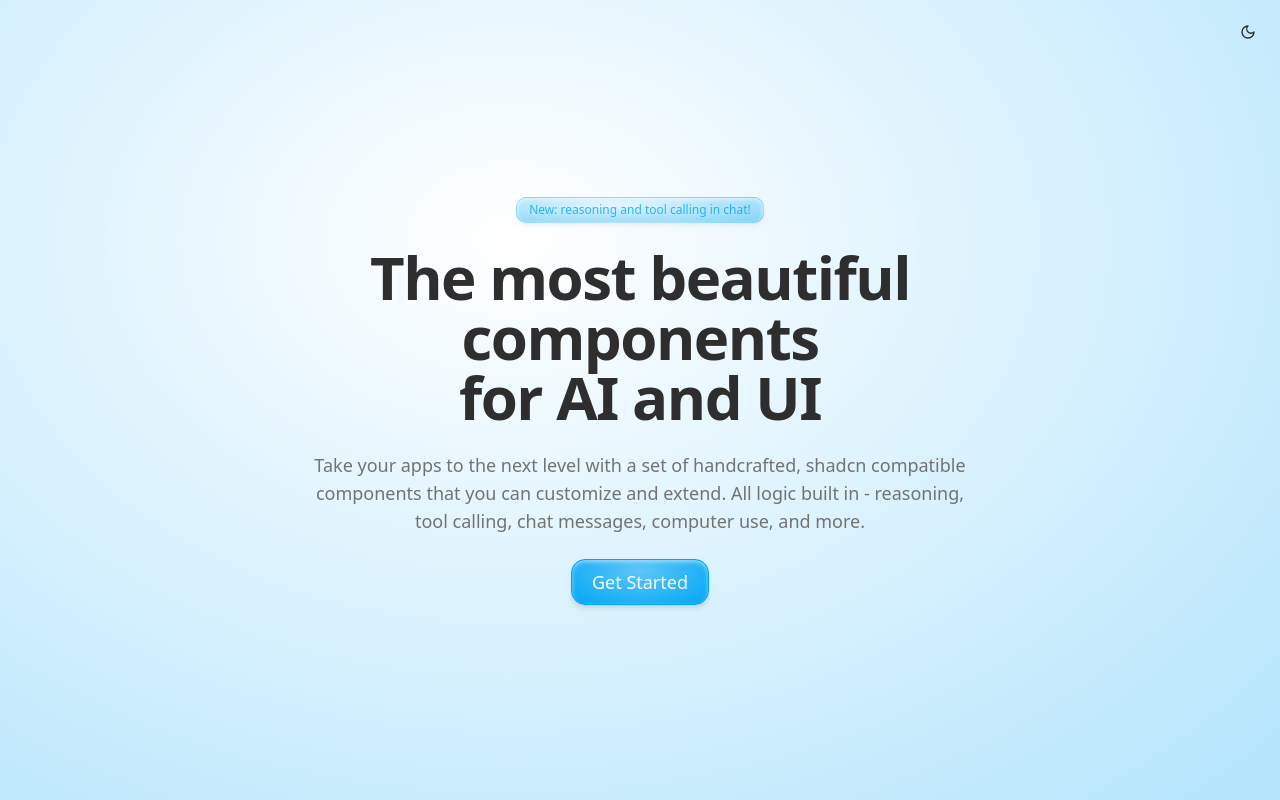
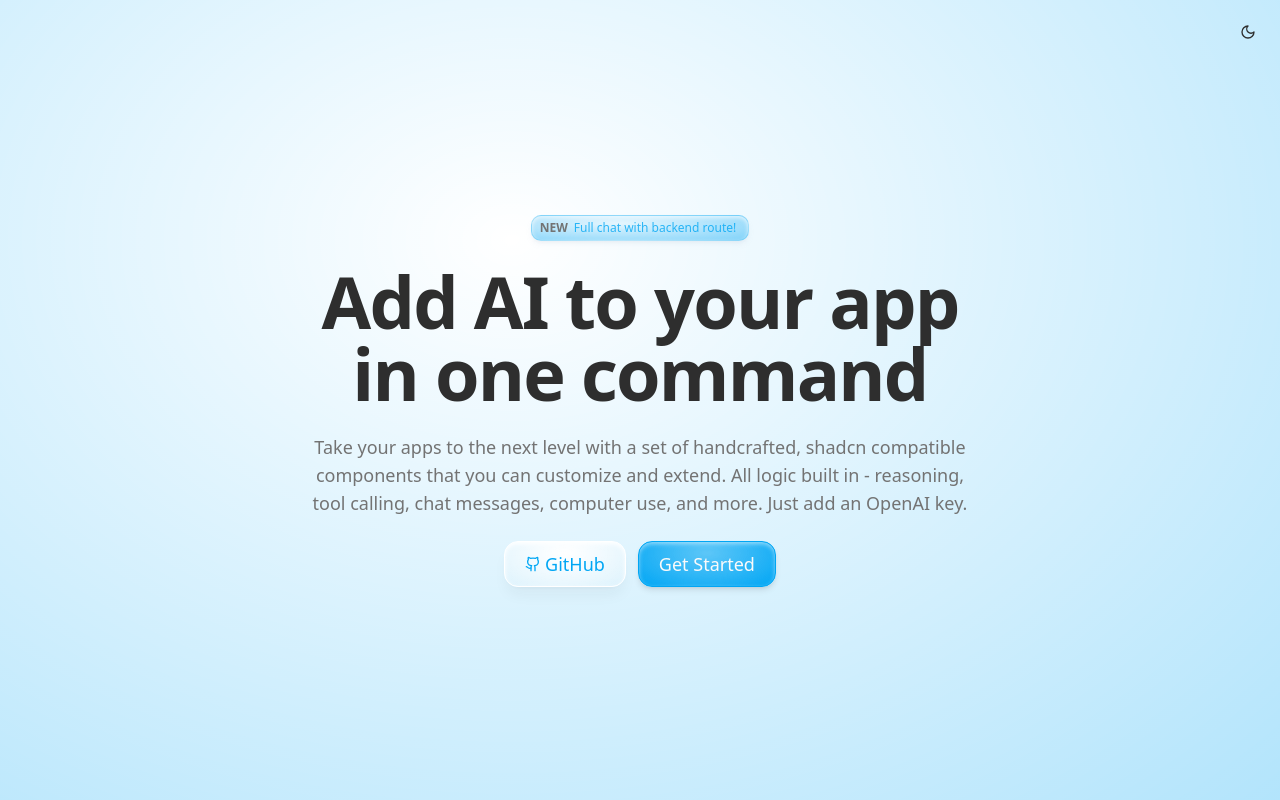
Before and after one commit to SuperAce100/design-system, a Next.js app: page / in a window 1280 px wide. Built offline with nearby package versions, Linux system fonts and the light colour scheme.

Commit message:
homepage in progress

```diff
--- a/app/page.tsx
+++ b/app/page.tsx
@@ -3,6 +3,7 @@ import Link from "next/link";
 import { Button } from "@/registry/new-york/blocks/button/button";
 import { Badge } from "@/registry/new-york/blocks/badge/badge";
 import Reveal from "@/registry/new-york/blocks/reveal/reveal";
+import { Github } from "lucide-react";
 
 export default function Home() {
   return (
@@ -11,23 +12,34 @@ export default function Home() {
       <header className="max-w-2xl mx-auto flex flex-col gap-6 items-center text-center h-screen justify-center">
         <Reveal index={0}>
           <Badge variant="fancy" color="primary" className="px-3 py-1">
-            New: reasoning and tool calling in chat!
+            <span className="dark:text-foreground text-muted-foreground uppercase text-xs font-bold mr-1 -ml-1">
+              New
+            </span>{" "}
+            Full chat with backend route!
           </Badge>
         </Reveal>
         <Reveal index={1}>
-          <h1 className="text-5xl md:text-6xl font-semibold tracking-tight text-balance">
-            The most beautiful components for AI and UI
+          <h1 className="text-5xl md:text-7xl font-semibold tracking-tight text-balance">
+            Add AI to your app in one command
           </h1>
         </Reveal>
         <Reveal index={2}>
           <p className="text-muted-foreground text-lg max-w-3xl">
             Take your apps to the next level with a set of handcrafted, shadcn compatible components
             that you can customize and extend. All logic built in - reasoning, tool calling, chat
-            messages, computer use, and more.
+            messages, computer use, and more. Just add an OpenAI key.
           </p>
         </Reveal>
         <Reveal index={3}>
           <div className="flex items-center gap-3">
+            <Button
+              variant="default"
+              size="lg"
+              className="inset-shadow-card inset-shadow-sm bg-radial-[at_50%_25%] dark:to-card dark:from-transparent to-transparent from-card hover:-translate-y-px active:translate-y-px border-card shadow-foreground/5 text-primary hover:from-primary/20"
+            >
+              <Github className="size-4" />
+              GitHub
+            </Button>
             <Button variant="fancy" size="lg" asChild>
               <Link href="/components">Get Started</Link>
             </Button>
```
